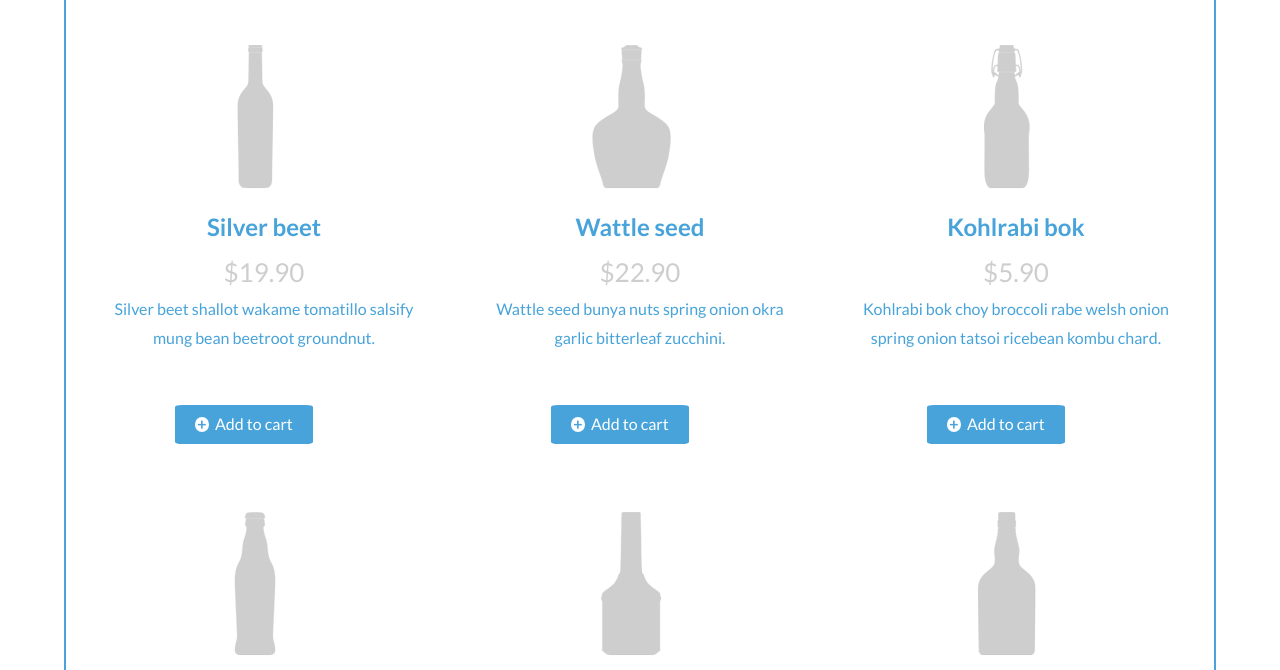
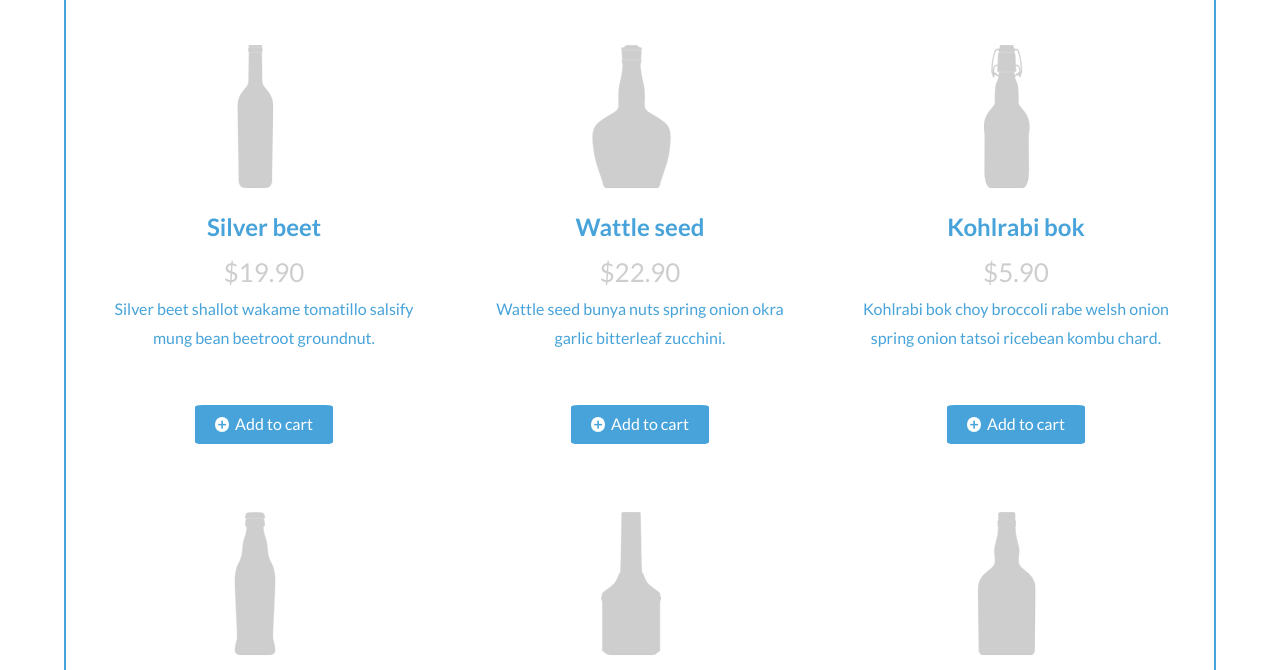
Before and after one commit to dashabespalova/vine-market, a plain HTML site: page index.html in a window 1280 px wide. Shown: the part 127-797 px from the top of the page. Drawn offline with Linux system fonts and the light colour scheme.

Commit message:
fixed layout

```diff
--- a/css/style.css
+++ b/css/style.css
@@ -103,11 +103,11 @@ textarea {
 }
 
 .ba-width-1-3 button {
-	display:inline-block;
+	display:block;
 	position:relative;
 	border:none;
 	padding:5px 20px 5px 40px;
-	margin:0 25%;
+	margin:0 auto;
 	background: #47A3DA;
 	color:#FFFFFF;
 	border-radius: 5%;
```
